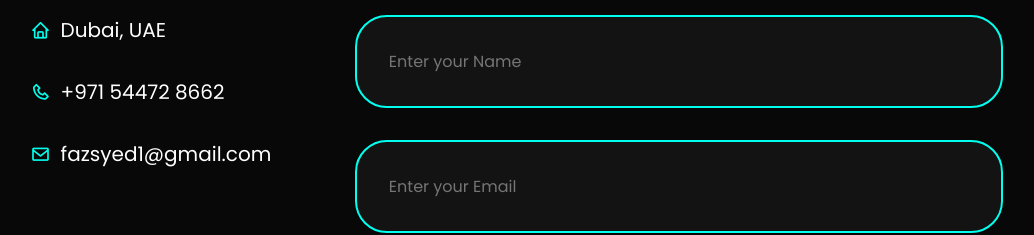
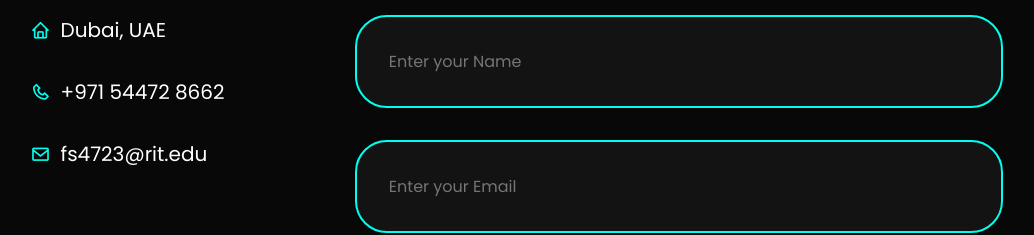
Before and after one commit to FazSyed/Personal-Portfolio, a plain HTML site: page index.html in a window 1280 px wide. Shown: the part 5000-5235 px from the top of the page, without its empty margins (123-1157 px from the left). Drawn offline with nearby package versions, Linux system fonts and the light colour scheme.

Commit message:
updated email

```diff
--- a/index.html
+++ b/index.html
@@ -307,7 +307,7 @@
                 </div>
                 <div class="contact-details-row">
                     <i class='bx bx-envelope'></i>
-                    <p>fazsyed1@gmail.com</p>
+                    <p>fs4723@rit.edu</p>
                 </div>
             </div>
             <div class="contact-box">
```
